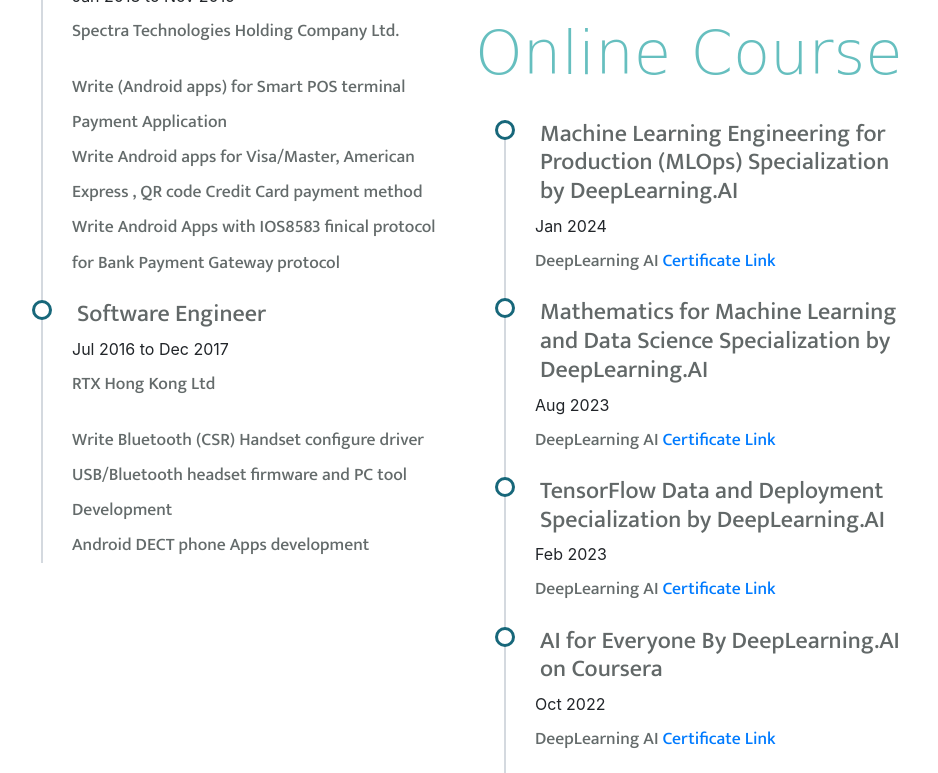
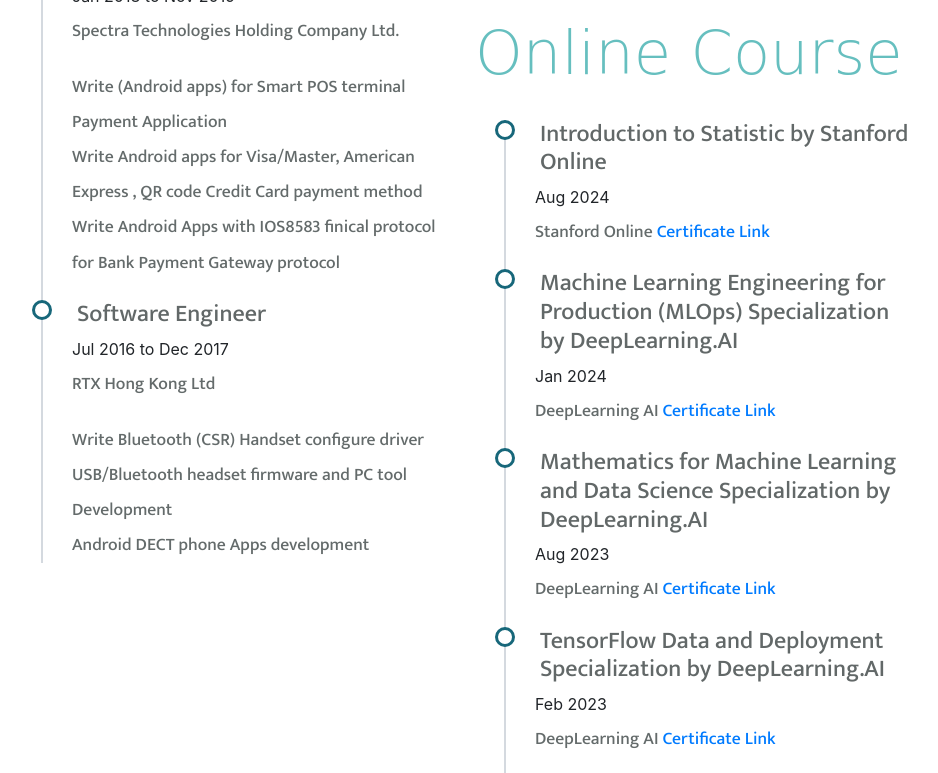
Before and after one commit to johnsonhk88/personal-website, a plain HTML site: page index.html in a window 1280 px wide. Shown: the part 6066-6839 px from the top of the page, without its empty margins (180-1118 px from the left). Drawn offline with nearby package versions, Linux system fonts and the light colour scheme; a web font is replaced by a local one.

Commit message:
feat(update my certificate list)

```diff
--- a/index.html
+++ b/index.html
@@ -276,6 +276,11 @@
                 <h2 class="edu-title">Online Course</h2>
                 <ul class="education-timeline">
                     <li>
+                        <h3 class="course-title">Introduction to Statistic by Stanford Online </h3>
+                        Aug 2024
+                        <p>Stanford Online <a href="https://www.coursera.org/account/accomplishments/certificate/71IEQRCOE252">Certificate Link</a></p>
+                    </li>
+                    <li>
                         <h3 class="course-title">Machine Learning Engineering for Production (MLOps) Specialization by DeepLearning.AI</h3>
                         Jan 2024
                         <p>DeepLearning AI <a href="https://www.coursera.org/account/accomplishments/specialization/certificate/K7YZ96LDFCNB">Certificate Link</a></p>
```
